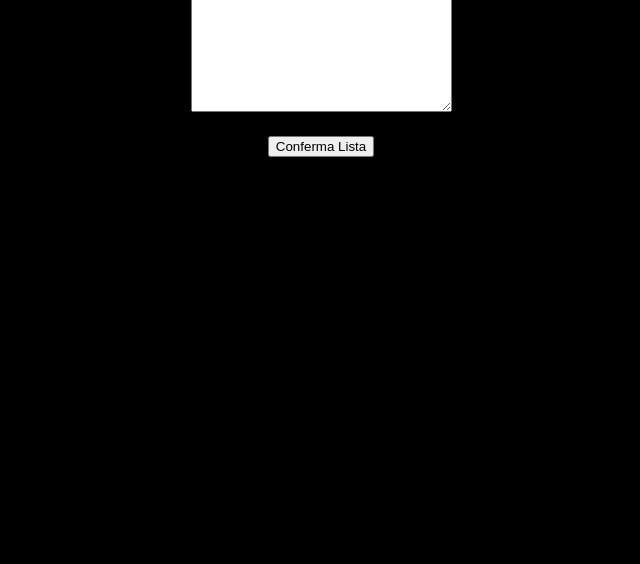
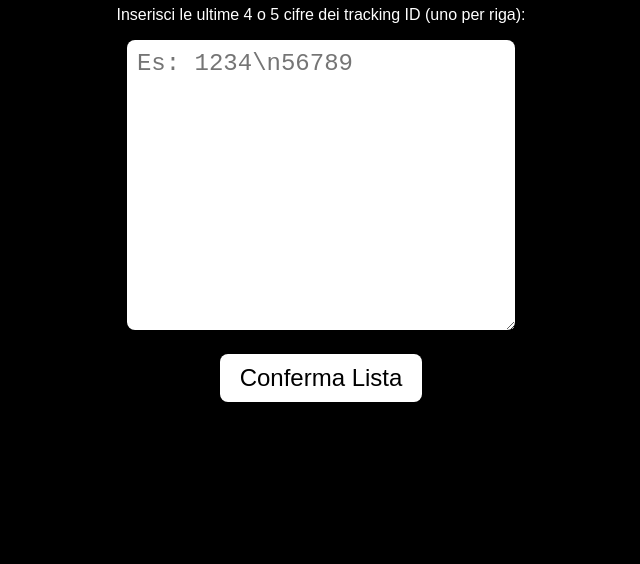
Before and after one commit to igotasmalld/linktree, a plain HTML site: page index.html in a window 1280 px wide. Shown: the part 236-800 px from the top of the page, without its empty margins (319-959 px from the left). Drawn offline with Linux system fonts and the light colour scheme.

Commit message:
Update index.html

```diff
--- a/index.html
+++ b/index.html
@@ -2,31 +2,49 @@
 <html lang="it">
 <head>
   <meta charset="UTF-8">
+  <meta name="viewport" content="width=device-width, initial-scale=1.0">
   <title>Verifica Tracking ID</title>
   <style>
-    body {
+    html, body {
+      margin: 0;
+      padding: 0;
+      height: 100%;
       background-color: black;
       color: white;
       font-family: Arial, sans-serif;
+      overflow: hidden;
+    }
+    #wrapper {
+      height: 100%;
+      display: flex;
+      flex-direction: column;
+      justify-content: center;
+      align-items: center;
       text-align: center;
       padding: 20px;
+      box-sizing: border-box;
     }
-    #scannerInput {
+    textarea, input {
       font-size: 24px;
       padding: 10px;
-      width: 300px;
+      width: 90%;
+      max-width: 400px;
+      margin-bottom: 20px;
+      border-radius: 8px;
+      border: none;
+    }
+    button {
+      font-size: 24px;
+      padding: 10px 20px;
+      border: none;
+      border-radius: 8px;
+      background-color: white;
+      color: black;
+      cursor: pointer;
     }
     #status {
       font-size: 32px;
       margin-top: 20px;
-    }
-    #wrapper {
-      transition: background-color 0.3s ease;
-      padding: 50px;
-      border-radius: 10px;
-    }
-    #idsInput {
-      margin-bottom: 20px;
     }
     .hidden {
       display: none;
@@ -35,14 +53,14 @@
 </head>
 <body>
   <div id="wrapper">
-    <h1>Verifica Pacco</h1>
     <div id="step1">
+      <h1>Verifica Pacco</h1>
       <p>Inserisci le ultime 4 o 5 cifre dei tracking ID (uno per riga):</p>
-      <textarea id="idsInput" rows="10" cols="30" placeholder="Es: 1234\n56789"></textarea><br>
+      <textarea id="idsInput" rows="10" placeholder="Es: 1234\n56789"></textarea><br>
       <button onclick="confermaLista()">Conferma Lista</button>
     </div>
     <div id="step2" class="hidden">
-      <p>Scannerizza i pacchi:</p>
+      <h1>Scannerizza i pacchi</h1>
       <input type="text" id="scannerInput" autofocus placeholder="Scansiona qui" oninput="verificaCodice(this.value)">
       <div id="status"></div>
     </div>
@@ -55,6 +73,13 @@
   <script>
     let ultimiCifre = [];
 
+    function cambiaColore(colore) {
+      document.body.style.backgroundColor = colore;
+      setTimeout(() => {
+        document.body.style.backgroundColor = 'black';
+      }, 800);
+    }
+
     function confermaLista() {
       const rawInput = document.getElementById('idsInput').value.trim().split("\n");
       ultimiCifre = rawInput.map(r => r.trim()).filter(r => r.length >= 4);
@@ -64,26 +89,25 @@
     }
 
     function verificaCodice(valore) {
-      if (valore.length < 12) return; // BA+10 numeri = 12
+      if (valore.length < 12) return;
 
-      const wrapper = document.getElementById('wrapper');
+      const input = document.getElementById('scannerInput');
       const status = document.getElementById('status');
-      const input = document.getElementById('scannerInput');
 
       const formatoValido = /^BA\d{10}$/;
       if (!formatoValido.test(valore)) {
-        wrapper.style.backgroundColor = 'yellow';
-        status.textContent = 'Formato non valido';
+        cambiaColore('yellow');
+        status.textContent = '⚠️ Formato non valido';
         document.getElementById('suonoGiallo').play();
       } else {
         const ultime = valore.slice(-5);
         const ultime4 = valore.slice(-4);
         if (ultimiCifre.includes(ultime) || ultimiCifre.includes(ultime4)) {
-          wrapper.style.backgroundColor = 'green';
+          cambiaColore('green');
           status.textContent = '✅ Pacco trovato!';
           document.getElementById('suonoVerde').play();
         } else {
-          wrapper.style.backgroundColor = 'red';
+          cambiaColore('red');
           status.textContent = '❌ Non è il pacco giusto';
           document.getElementById('suonoRosso').play();
         }
```
